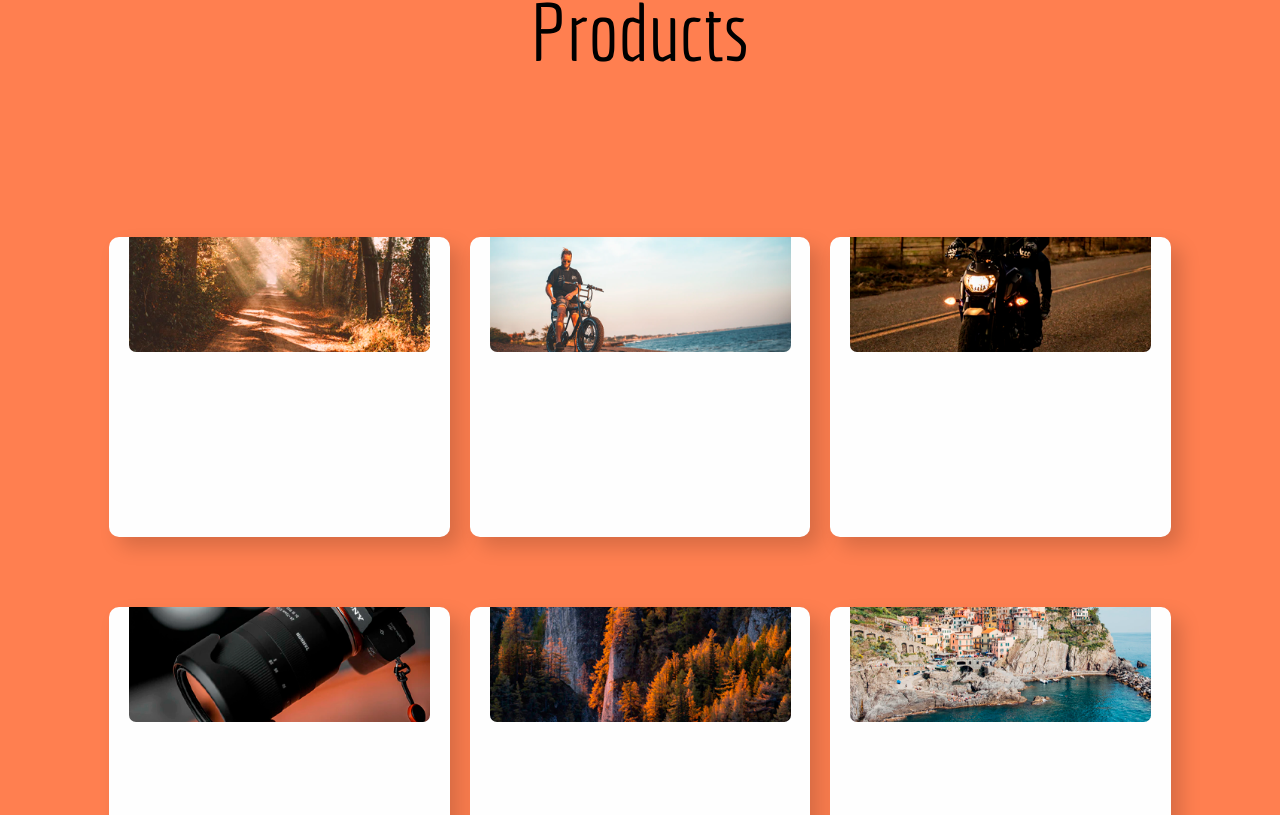
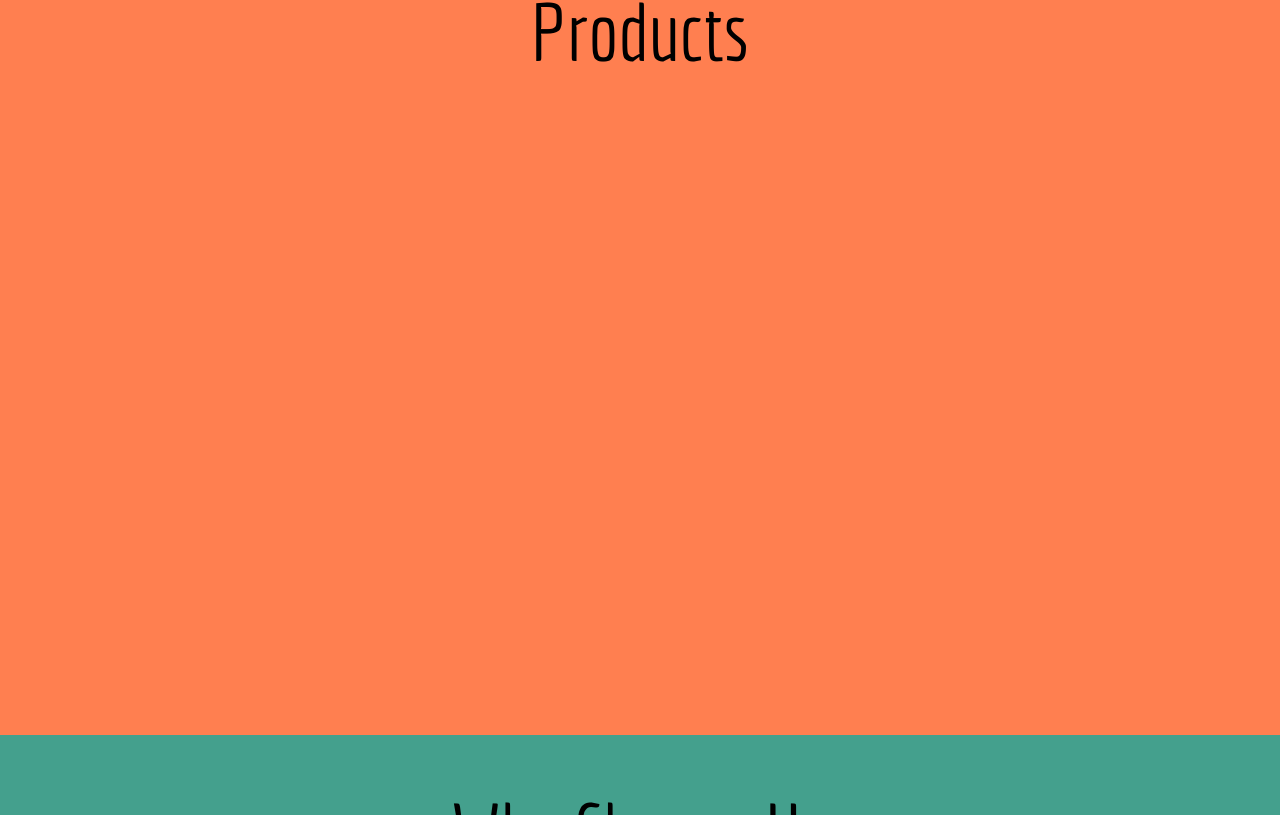
Before and after one commit to E9cipher/react-sample-webpage, a React (Create React App) app: page / in a window 1280 px wide. Shown: the part 865-1680 px from the top of the page. Built offline with nearby package versions, Linux system fonts and the light colour scheme.

Commit message:
Update Section.jsx

```diff
--- a/src/components/Section.jsx
+++ b/src/components/Section.jsx
@@ -3,7 +3,30 @@ import GridCard from "./GridCard";
 /** Returns a section tag
  * @param {{ data: { id: string } }} props
  */
-const SectionJSX = ({ data }) => {
+const SectionJSX = ({ sectId, data }) => {
+    const GridDiv = (
+        <div className="grid">
+            <GridCard data_index={"1"} />
+            <GridCard data_index={"2"} />
+            <GridCard data_index={"3"} />
+            <GridCard data_index={"4"} />
+            <GridCard data_index={"5"} />
+            <GridCard data_index={"6"} />
+        </div>
+    );
+    const ListDiv = (
+        <>
+            <div className="list">
+                <ul>
+                    <li>Guaranteed Quality</li>
+                    <li>Deliver in less than 5 working days</li>
+                    <li>Cheap &#38; Nice</li>
+                    <li></li>
+                </ul>
+            </div>
+        </>
+    );
+    const ProductsDiv = <></>;
     return (
         <section id={data.id} className="bodysection" style={{ backgroundColor: data.bgcolor }}>
             <div className="pctitle">
@@ -11,14 +34,10 @@ const SectionJSX = ({ data }) => {
             </div>
             <div className="pctext pctext-grid">
                 {/* <p className="ptext">Lorem ipsum dolor sit amet, consectetur adipisicing elit.</p> */}
-                <div className="grid">
-                    <GridCard data_index={"1"} />
-                    <GridCard data_index={"2"} />
-                    <GridCard data_index={"3"} />
-                    <GridCard data_index={"4"} />
-                    <GridCard data_index={"5"} />
-                    <GridCard data_index={"6"} />
-                </div>
+                {sectId === 1 && <GridDiv />}
+                {sectId === 2 && <ListDiv />}
+                {sectId === 3 && <ProductsDiv />}
+                {sectId === 4 && <Footer />}
             </div>
         </section>
     )
```
